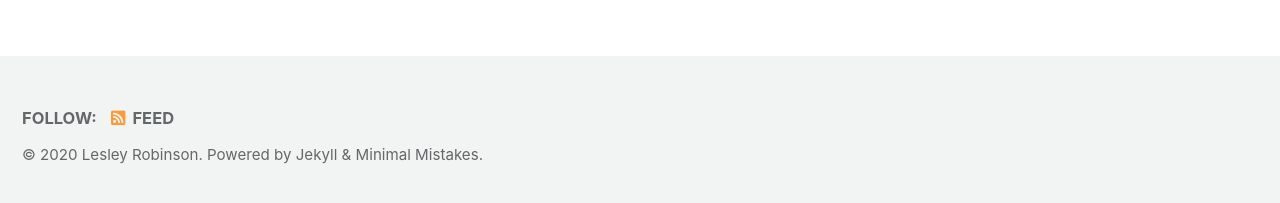
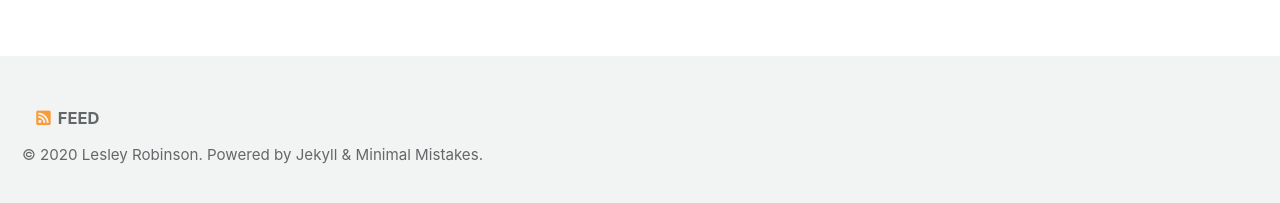
Before and after one commit to lesleymarie/lesleymarie.github.io, a Jekyll site: the page built from index.html, in a window 1280 px wide and 1047 px high. Shown: the part 836-1039 px from the top of the window. Built offline with Jekyll 4.4.1, drawn with Linux system fonts in a browser that asks for light colours; cached includes are drawn as plain includes; the list of posts is cut into pages by our own code.

Commit message:
changes to ui-text

```diff
--- a/_data/ui-text.yml
+++ b/_data/ui-text.yml
@@ -27,8 +27,8 @@
   comments_title             : "Comments"
   more_label                 : "Learn more"
   related_label              : "You may also enjoy"
-  follow_label               : "Follow:"
-  feed_label                 : # "Feed"
+  follow_label               : ""
+  feed_label                 : ""
   powered_by                 : "Powered by"
   website_label              : "Website"
   email_label                : "Email"
```
